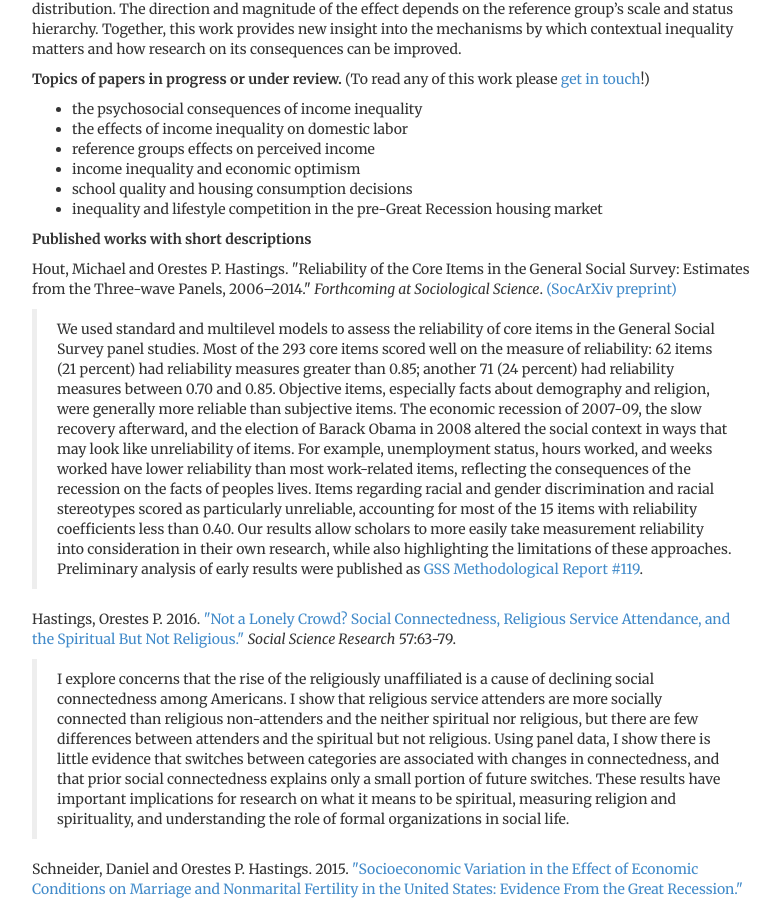
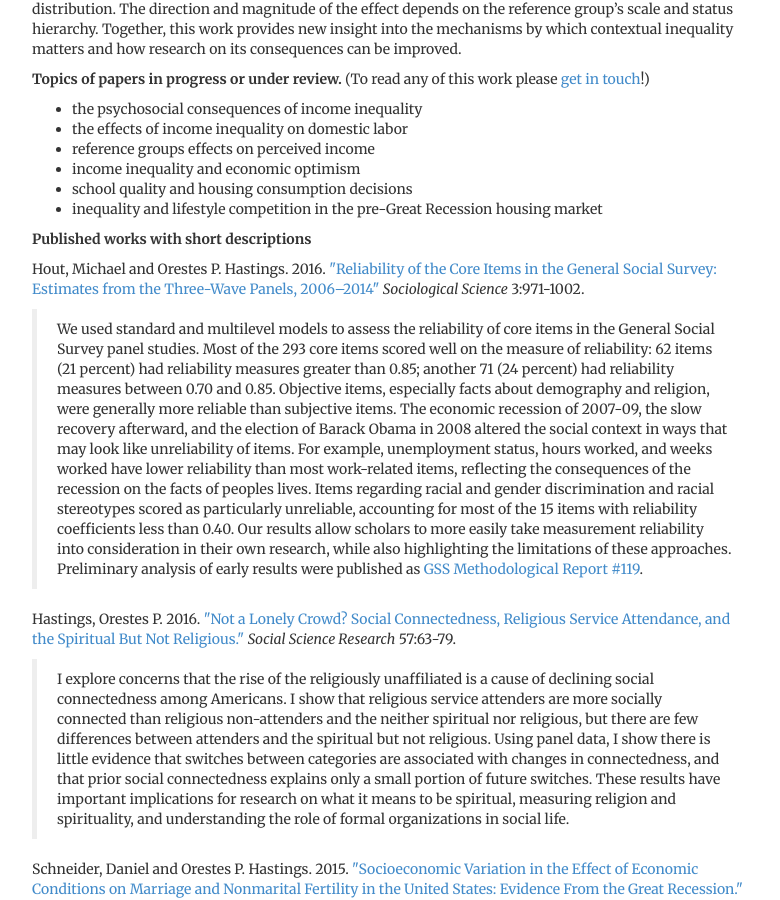
Before and after one commit to ophastings/ophastings.github.io, a Jekyll site: the page built from research/index.html, in a window 1280 px wide and 900 px high, scrolled down 356 px. Shown: the whole window, without its empty margins (248-1028 px from the left). Built offline with Jekyll 4.4.1, drawn with Linux system fonts in a browser that asks for light colours; comment, search, counter and statistics services are not loaded.

Commit message:
update homepage and research page

```diff
--- a/index.html
+++ b/index.html
@@ -32,7 +32,7 @@ description: Website of Orestes Pat Hastings, sociology PhD candidate at UC Berk
 <ul>
 	<li> My paper  <a href="https://www.sociologicalscience.com/articles-v3-43-971/">
 		"Reliability of the Core Items in the General Social Survey: Estimates from the Three-Wave Panels, 2006–2014"</a>,
-		,co-authored with <a href="http://sociology.as.nyu.edu/object/soc.Michael_Hout">Mike Hout</a>,
+		co-authored with <a href="http://sociology.as.nyu.edu/object/soc.Michael_Hout">Mike Hout</a>,
 		has been published in <i>Sociological Science</i> (Nov 2016)
 		</li>
 	<li> My work received student paper awards from the ASA sections on Social Psychology and the Sociology of Religion.
--- a/research/index.html
+++ b/research/index.html
@@ -30,9 +30,10 @@ description: Research page of ophastings.com, the website of Orestes Hastings, a
 <p><b>Published works with short descriptions</b></p>
 
 
-<p>Hout, Michael and Orestes P. Hastings.
-"Reliability of the Core Items in the General Social Survey: Estimates from the Three-wave Panels, 2006–2014."
-<i>Forthcoming at Sociological Science</i>. <a href="https://osf.io/3arux/">(SocArXiv preprint)</a></p>
+<p>Hout, Michael and Orestes P. Hastings. 2016.
+<a href="https://www.sociologicalscience.com/articles-v3-43-971/">
+		"Reliability of the Core Items in the General Social Survey: Estimates from the Three-Wave Panels, 2006–2014"</a>
+<i>Sociological Science</i> 3:971-1002.</p>
 <blockquote><span>
 
 We used standard and multilevel models to assess the reliability of core items in the General Social Survey panel studies.
```
Also changed, not shown: other parts of index.html (+1 -1 lines).
